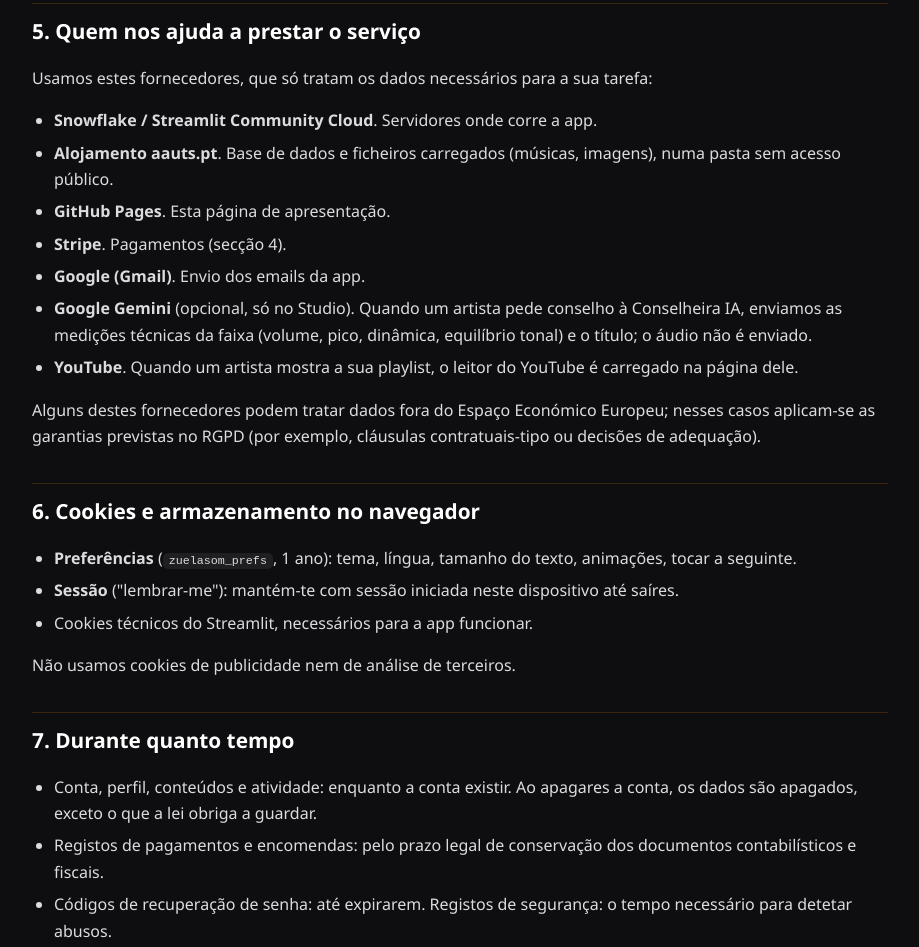
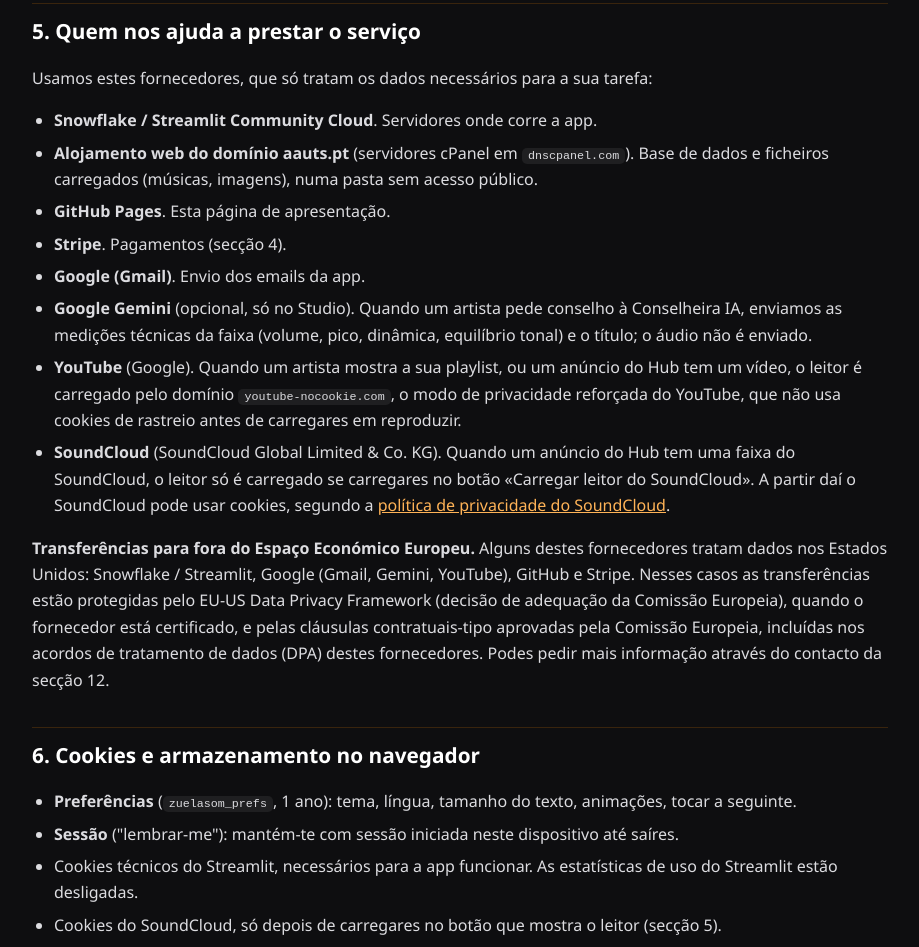
Before and after one commit to ermelindo-aauts/zuelasom-site, a plain HTML site: page privacidade.html in a window 1280 px wide. Shown: the part 1739-2686 px from the top of the page, without its empty margins (180-1099 px from the left). Drawn offline with Linux system fonts and the light colour scheme.

Commit message:
Privacidade: SoundCloud, alojamento cPanel do aauts.pt, transferências para os EUA
Co-Authored-By: Claude Opus 5.5 <noreply@anthropic.com>

```diff
--- a/privacidade.html
+++ b/privacidade.html
@@ -24,7 +24,7 @@
 <main class="wrap legal">
   <span class="kicker">Privacidade</span>
   <h1>Política de privacidade</h1>
-  <p class="data">Última atualização: 22 de novembro de 2026.</p>
+  <p class="data">Última atualização: 26 de novembro de 2026.</p>
 
   <nav class="indice" aria-label="Índice">
     <a href="#s1">1. Responsável</a><a href="#s2">2. Dados que tratamos</a><a href="#s3">3. Para quê</a>
@@ -82,22 +82,32 @@
   <p>Usamos estes fornecedores, que só tratam os dados necessários para a sua tarefa:</p>
   <ul>
     <li><b>Snowflake / Streamlit Community Cloud</b>. Servidores onde corre a app.</li>
-    <li><b>Alojamento aauts.pt</b>. Base de dados e ficheiros carregados (músicas, imagens), numa pasta sem acesso público.</li>
+    <li><b>Alojamento web do domínio aauts.pt</b> (servidores cPanel em <code>dnscpanel.com</code>). Base de dados e ficheiros
+      carregados (músicas, imagens), numa pasta sem acesso público.</li>
     <li><b>GitHub Pages</b>. Esta página de apresentação.</li>
     <li><b>Stripe</b>. Pagamentos (secção 4).</li>
     <li><b>Google (Gmail)</b>. Envio dos emails da app.</li>
     <li><b>Google Gemini</b> (opcional, só no Studio). Quando um artista pede conselho à Conselheira IA, enviamos as medições
       técnicas da faixa (volume, pico, dinâmica, equilíbrio tonal) e o título; o áudio não é enviado.</li>
-    <li><b>YouTube</b>. Quando um artista mostra a sua playlist, o leitor do YouTube é carregado na página dele.</li>
+    <li><b>YouTube</b> (Google). Quando um artista mostra a sua playlist, ou um anúncio do Hub tem um vídeo, o leitor é carregado
+      pelo domínio <code>youtube-nocookie.com</code>, o modo de privacidade reforçada do YouTube, que não usa cookies de rastreio antes de
+      carregares em reproduzir.</li>
+    <li><b>SoundCloud</b> (SoundCloud Global Limited &amp; Co. KG). Quando um anúncio do Hub tem uma faixa do SoundCloud, o leitor só
+      é carregado se carregares no botão «Carregar leitor do SoundCloud». A partir daí o SoundCloud pode usar cookies, segundo a
+      <a href="https://soundcloud.com/pages/privacy" rel="noopener">política de privacidade do SoundCloud</a>.</li>
   </ul>
-  <p>Alguns destes fornecedores podem tratar dados fora do Espaço Económico Europeu; nesses casos aplicam-se as garantias
-    previstas no RGPD (por exemplo, cláusulas contratuais-tipo ou decisões de adequação).</p>
+  <p><b>Transferências para fora do Espaço Económico Europeu.</b> Alguns destes fornecedores tratam dados nos Estados Unidos:
+    Snowflake / Streamlit, Google (Gmail, Gemini, YouTube), GitHub e Stripe. Nesses casos as transferências estão protegidas pelo
+    EU-US Data Privacy Framework (decisão de adequação da Comissão Europeia), quando o fornecedor está certificado, e pelas
+    cláusulas contratuais-tipo aprovadas pela Comissão Europeia, incluídas nos acordos de tratamento de dados (DPA) destes
+    fornecedores. Podes pedir mais informação através do contacto da secção 12.</p>
 
   <h2 id="s6">6. Cookies e armazenamento no navegador</h2>
   <ul>
     <li><b>Preferências</b> (<code>zuelasom_prefs</code>, 1 ano): tema, língua, tamanho do texto, animações, tocar a seguinte.</li>
     <li><b>Sessão</b> ("lembrar-me"): mantém-te com sessão iniciada neste dispositivo até saíres.</li>
-    <li>Cookies técnicos do Streamlit, necessários para a app funcionar.</li>
+    <li>Cookies técnicos do Streamlit, necessários para a app funcionar. As estatísticas de uso do Streamlit estão desligadas.</li>
+    <li>Cookies do SoundCloud, só depois de carregares no botão que mostra o leitor (secção 5).</li>
   </ul>
   <p>Não usamos cookies de publicidade nem de análise de terceiros.</p>
 
```
